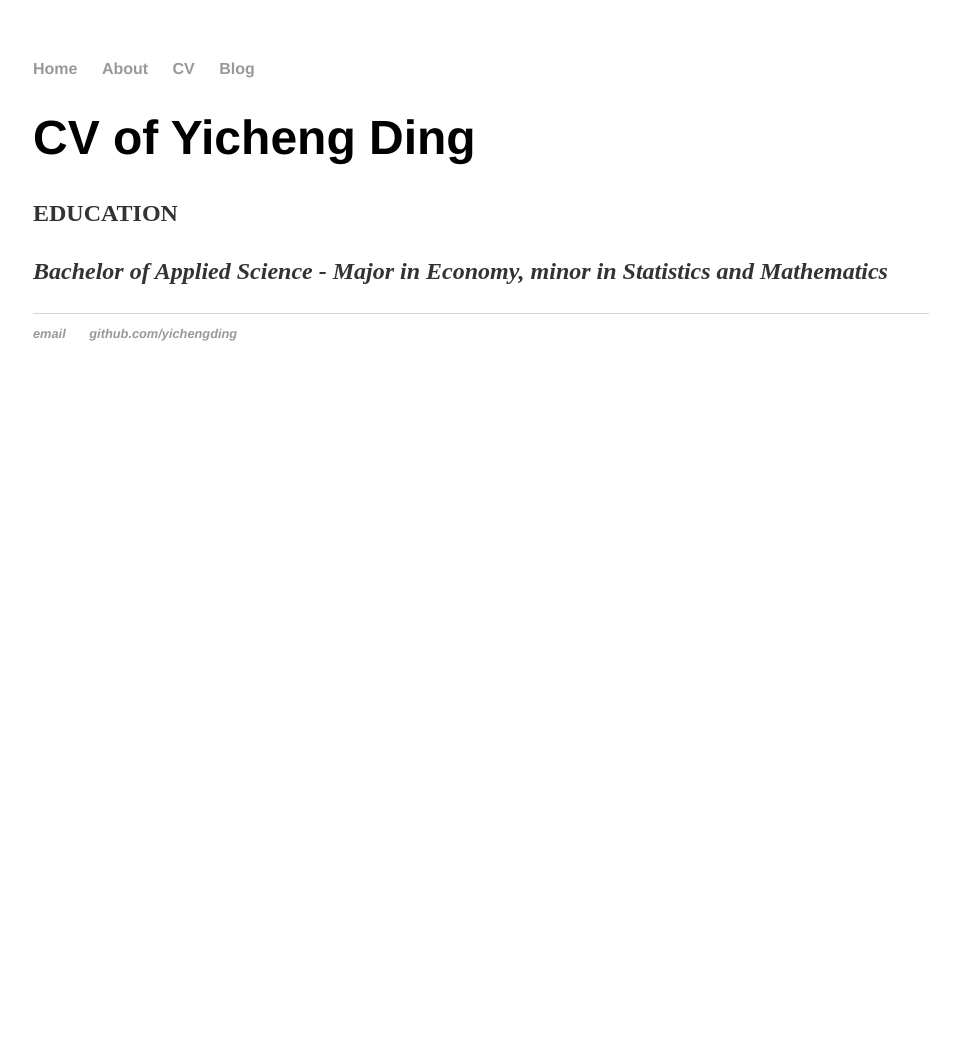
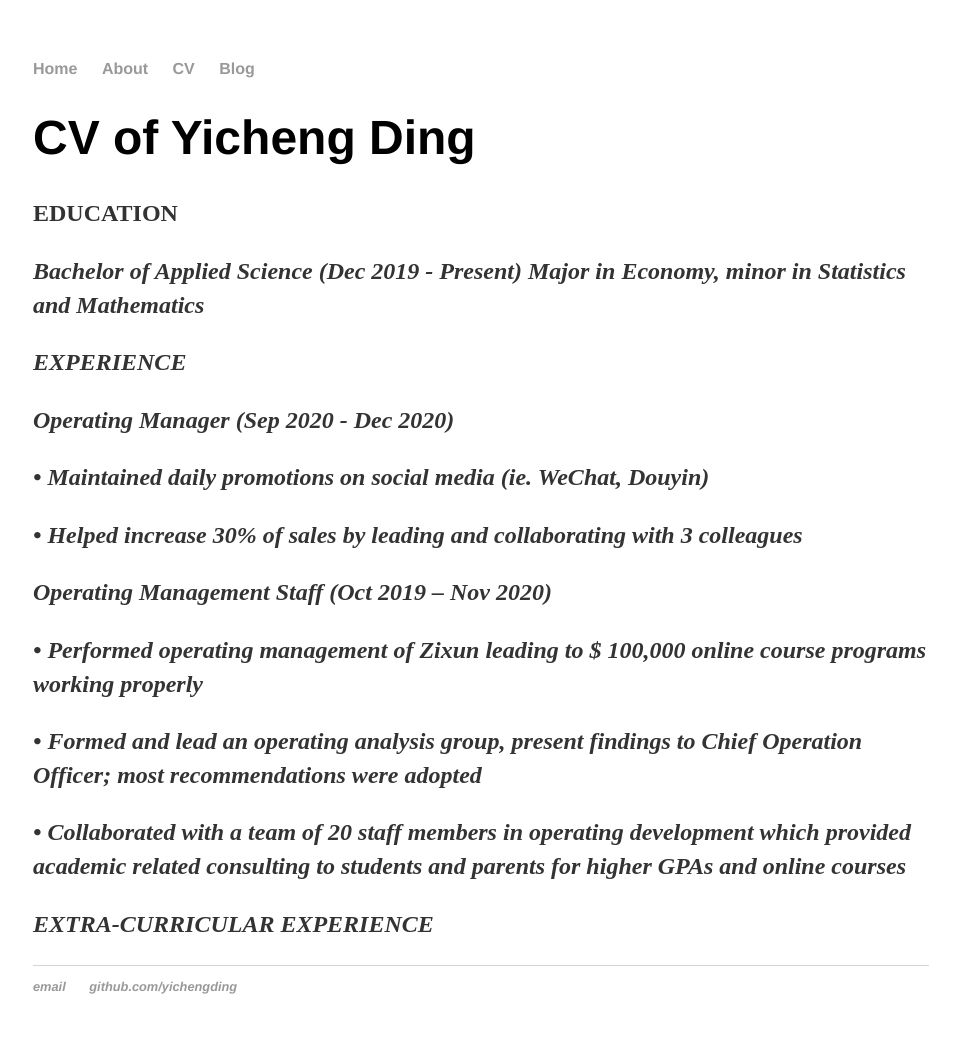
Before and after one commit to YichengDing0106/YichengDing0106.github.io, a Jekyll site: the page built from cv/index.html, in a window 1280 px wide. Shown: the whole page, without its empty margins (159-1116 px from the left). Built offline with Jekyll 4.4.1, drawn with Linux system fonts in a browser that asks for light colours; before the commit the page ends 900 px from its top, so only the background shows below that.

Commit message:
Update index.html

```diff
--- a/cv/index.html
+++ b/cv/index.html
@@ -4,4 +4,15 @@ title: CV of Yicheng Ding
 ---
   <h1>{{ page.title }}</h1>
   <p> <b>EDUCATION<b> <p>
-  <p> <em>Bachelor of Applied Science<em> - Major in Economy, minor in Statistics and Mathematics <p>
+    <p> <em>Bachelor of Applied Science (Dec 2019 - Present)<em> Major in Economy, minor in Statistics and Mathematics <p>
+
+  <p> <b>EXPERIENCE<b> <p>
+    <p> <em>Operating Manager (Sep 2020 - Dec 2020) <em><p>
+      <p> •	Maintained daily promotions on social media (ie. WeChat, Douyin) <p>
+      <p> •	Helped increase 30% of sales by leading and collaborating with 3 colleagues <p>
+    <p> <em>Operating Management Staff (Oct 2019 – Nov 2020) <em><p>
+      <p> •	Performed operating management of Zixun leading to $ 100,000 online course programs working properly <p>
+      <p> •	Formed and lead an operating analysis group, present findings to Chief Operation Officer; most recommendations were adopted <p>
+      <p> •	Collaborated with a team of 20 staff members in operating development which provided academic related consulting to students and parents for higher GPAs and online courses <p>
+
+  <p> <b>EXTRA-CURRICULAR EXPERIENCE<b> <p>
```
